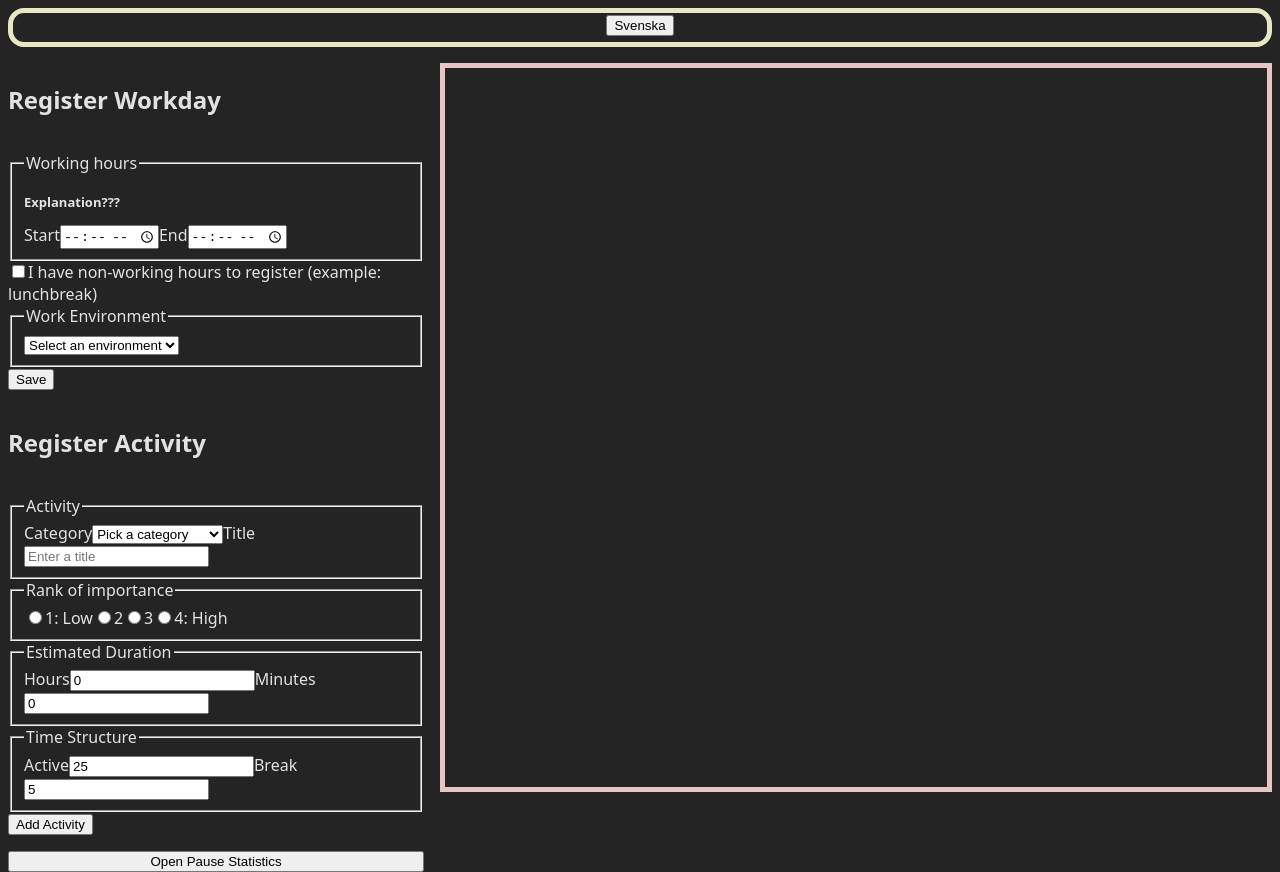
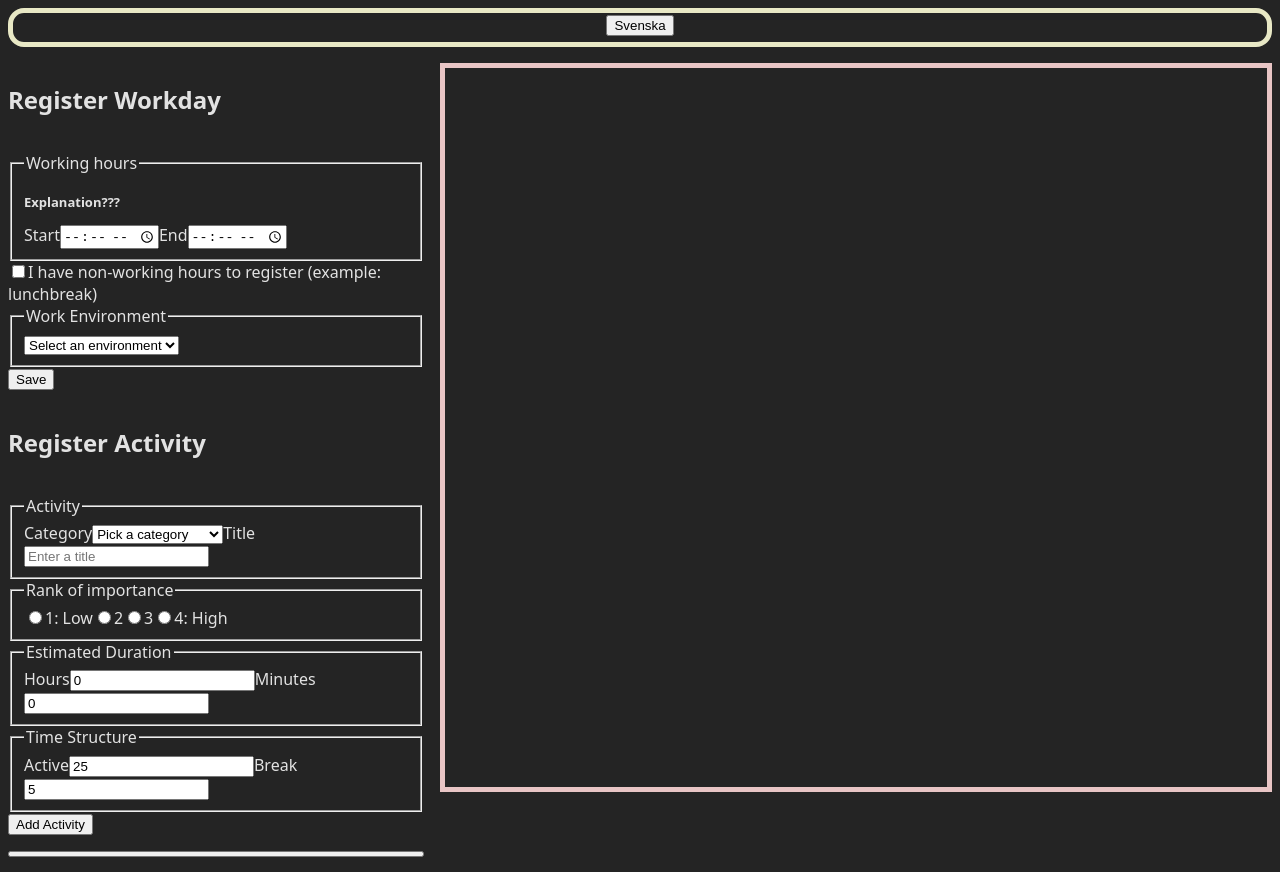
Before and after one commit to ollewarne/linkoping-pps, a React (Vite) app: page / in a window 1280 px wide. Built offline with nearby package versions, Linux system fonts and the light colour scheme.

Commit message:
importing languageLibrary and useTranslator to alter pausModal button

```diff
--- a/src/App.jsx
+++ b/src/App.jsx
@@ -6,8 +6,12 @@ import Schedule from './components/Schedule/Schedule';
 import WorkDayForm from './components/WorkDayForm/WorkDayForm';
 import PauseStatistics from './components/PauseStatistics/PauseStatistics';
 
+import { useTranslator } from './contexts/languageContext';
+import { languageLibrary } from './locales/language';
+
 function App() {
   const [showPauseModal, setShowPauseModal] = useState(false);
+  const {language} = useTranslator();
 
   const handlePauseSave = (data) => {
     console.log("Saved:", data);
@@ -22,7 +26,7 @@ function App() {
         <ActivityForm />
 
         <button onClick={() => setShowPauseModal(true)}>
-          Open Pause Statistics
+          {languageLibrary[language].evaluateButton}
         </button>
 
         {showPauseModal && (
```
